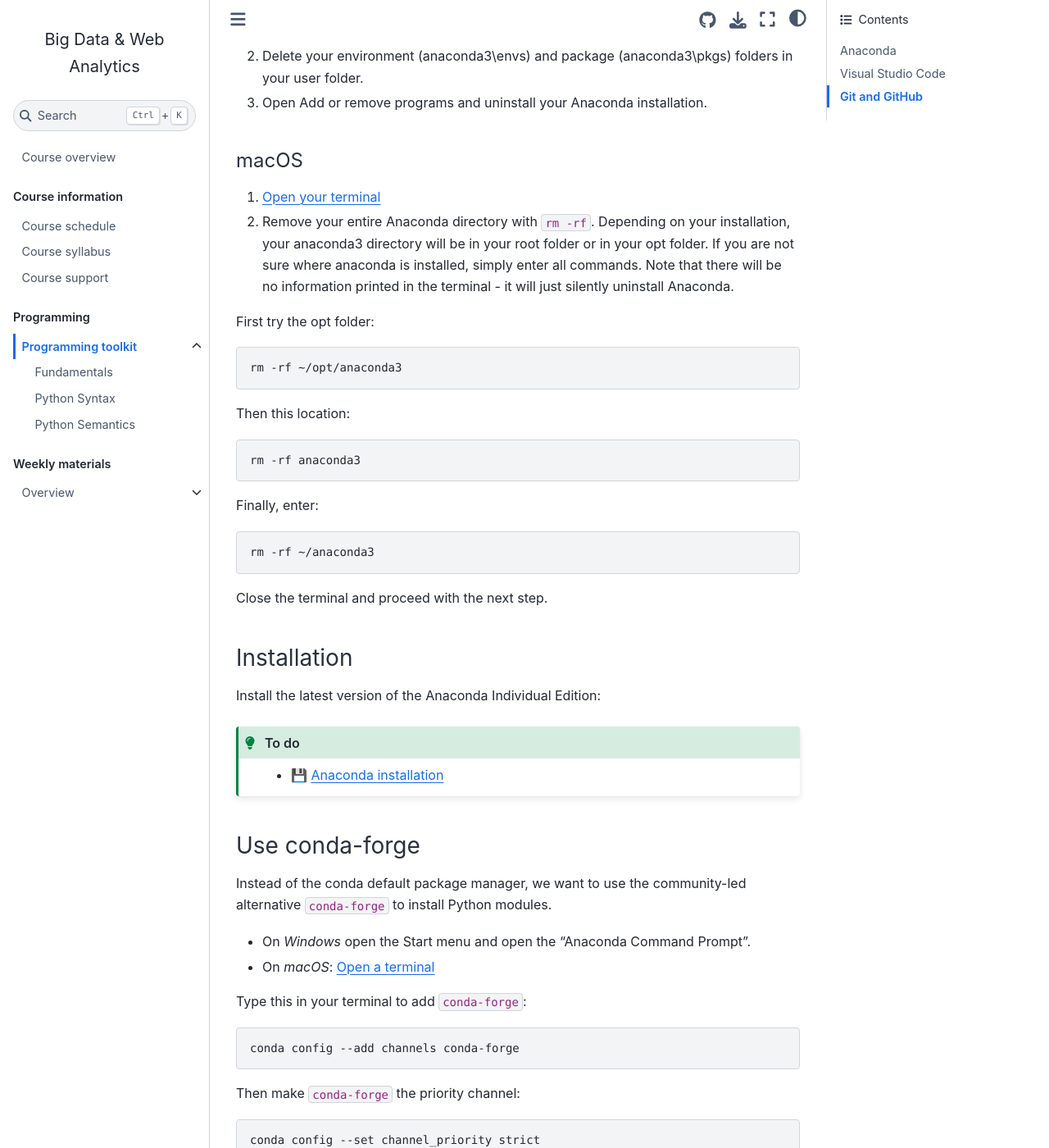
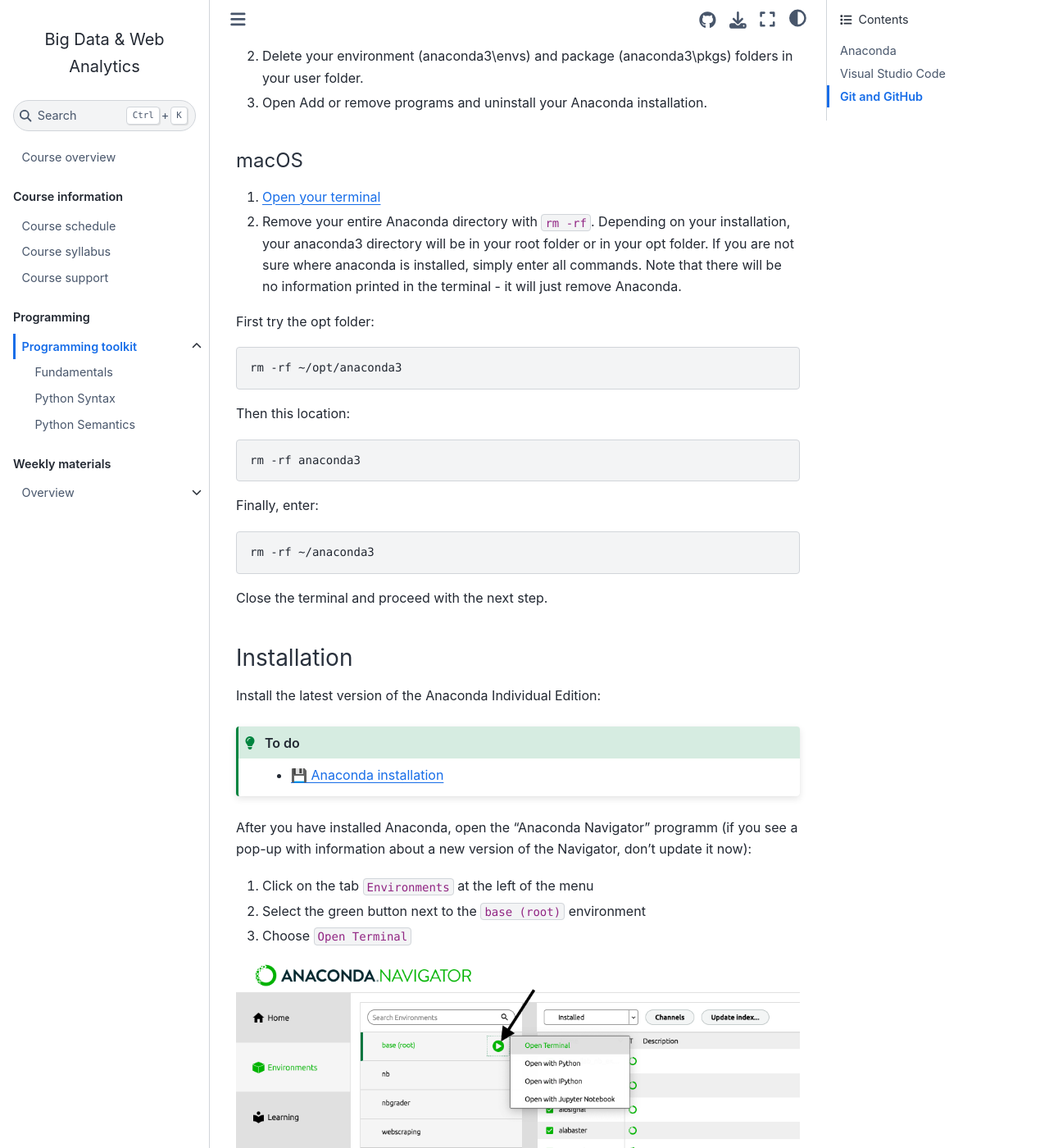
Before and after one commit to om2-ws22/website, a Jupyter Book: the page built from docs/programming-toolkit.md, in a window 1280 px wide and 1400 px high, scrolled down 922 px. Shown: the whole window at 82% size. Built offline with Jupyter Book 1.0.4 settings and Sphinx 7.4.7 and the Sphinx Book theme 1.1.4, drawn with Linux system fonts in a browser that asks for light colours; comment, search, counter and statistics services are not loaded; some of the changed text lies outside the part shown.

Commit message:
Update programming-toolkit.md

````diff
--- a/docs/programming-toolkit.md
+++ b/docs/programming-toolkit.md
@@ -11,7 +11,6 @@
 Please read the following instructions.
 
 ---
-
 
 (anaconda)=
 ## Anaconda
@@ -36,7 +35,7 @@
 #### macOS
 
 1. [Open your terminal](https://support.apple.com/guide/terminal/open-or-quit-terminal-apd5265185d-f365-44cb-8b09-71a064a42125/mac)
-2. Remove your entire Anaconda directory with `rm -rf`. Depending on your installation, your anaconda3 directory will be in your root folder or in your opt folder. If you are not sure where anaconda is installed, simply enter all commands. Note that there will be no information printed in the terminal - it will just silently uninstall Anaconda.
+1. Remove your entire Anaconda directory with `rm -rf`. Depending on your installation, your anaconda3 directory will be in your root folder or in your opt folder. If you are not sure where anaconda is installed, simply enter all commands. Note that there will be no information printed in the terminal - it will just remove Anaconda.
 
 First try the opt folder:
 
@@ -64,17 +63,23 @@
 ```{admonition} To do
 :class: tip
 
-- 💾 [Anaconda installation](https://www.anaconda.com/products/individual)
+- [💾 Anaconda installation](https://www.anaconda.com/products/individual)
 
 ```
+
+After you have installed Anaconda, open the "Anaconda Navigator" programm (if you see a pop-up with information about a new version of the Navigator, don't update it now):
+
+1. Click on the tab `Environments` at the left of the menu
+2. Select the green button next to the `base (root)` environment
+3. Choose `Open Terminal`
+
+
+![](../_static/img/navigator.png)
+
 
 ### Use conda-forge
 
 Instead of the conda default package manager, we want to use the community-led alternative `conda-forge` to install Python modules.
-
-- On *Windows* open the Start menu and open the "Anaconda Command Prompt".
-
-- On *macOS*: [Open a terminal](https://support.apple.com/guide/terminal/open-or-quit-terminal-apd5265185d-f365-44cb-8b09-71a064a42125/mac)
 
 Type this in your terminal to add `conda-forge`:
 
@@ -88,40 +93,28 @@
 conda config --set channel_priority strict
 ```
 
-
 ### Create a new environment
 
-- On *Windows* open the Start menu and open the "Anaconda Command Prompt".
+Now you can install some modules in a new Anaconda environment. We call this new environment `webscraping`.
 
-- On *macOS*: [Open a terminal](https://support.apple.com/guide/terminal/open-or-quit-terminal-apd5265185d-f365-44cb-8b09-71a064a42125/mac)
-
-Now you can install some modules in a new Anaconda environment. The first environment will mainly be used for webscraping, therefore we call this new environment `webscraping`.
-
-Copy this code and run it in your terminal (command prompt):
+Copy this code and run it in your terminal:
 
 ```bash
-conda create -n webscraping python=3.9 requests pandas jupyter beautifulsoup4 altair matplotlib seaborn
+conda create -n webscraping python=3.9 requests pandas jupyter beautifulsoup4 altair matplotlib seaborn --y
 ```
 
-When conda asks you:
-
-`Proceed ([y]/n)?`
-
-simply type `y` and press enter.
+Depending on your machine, the installation process may take a few minutes.
 
 
 (create-folder)=
 ### Create a new folder for this course
 
-We also want to create a new folder called `big_data` for our course.
+We also want to create a new folder called `big_data` for our course. In your terminal, type:
 
-In your terminal or command prompt, type:
 
 ```bash
 mkdir big_data
 ```
-
-You can now close it.
 
 ---
 
@@ -200,13 +193,6 @@
 - Pro tips: [25 VS Code Productivity Tips and Speed Hacks](https://www.youtube.com/watch?v=ifTF3ags0XI)
 
 
-### Troubleshooting
-
-If you have troubles to use Anaconda in Visual Studio Code, follow these instructions:
-
-- [Windows](https://stackoverflow.com/a/61937090/14796848)
-- [Mac](https://stackoverflow.com/a/55203534/14796848)
-
 
 
 (github)=
````
